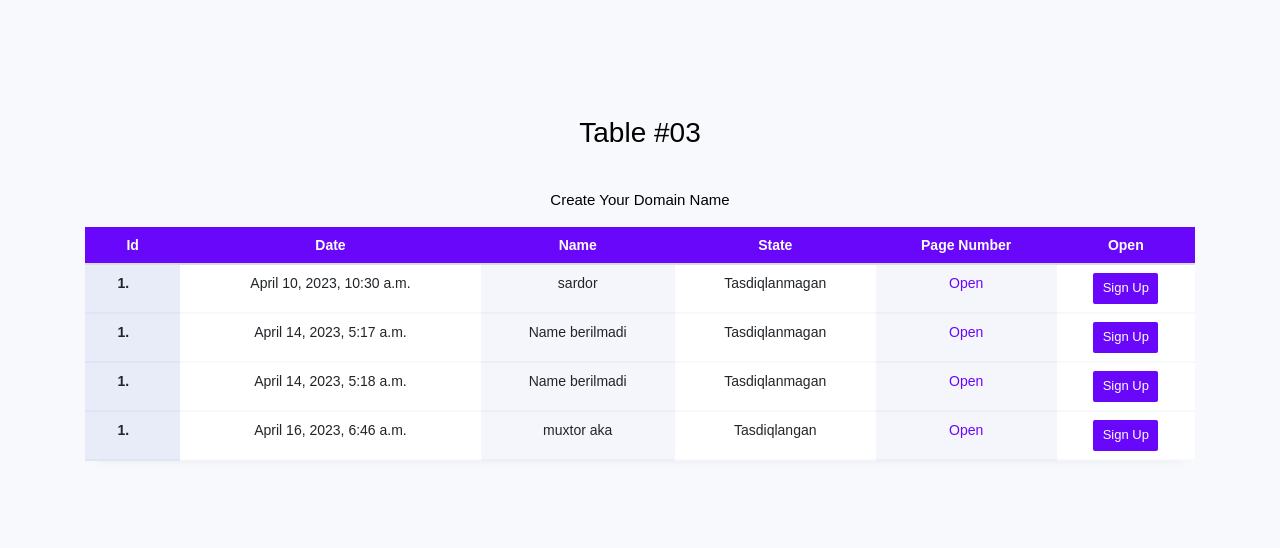
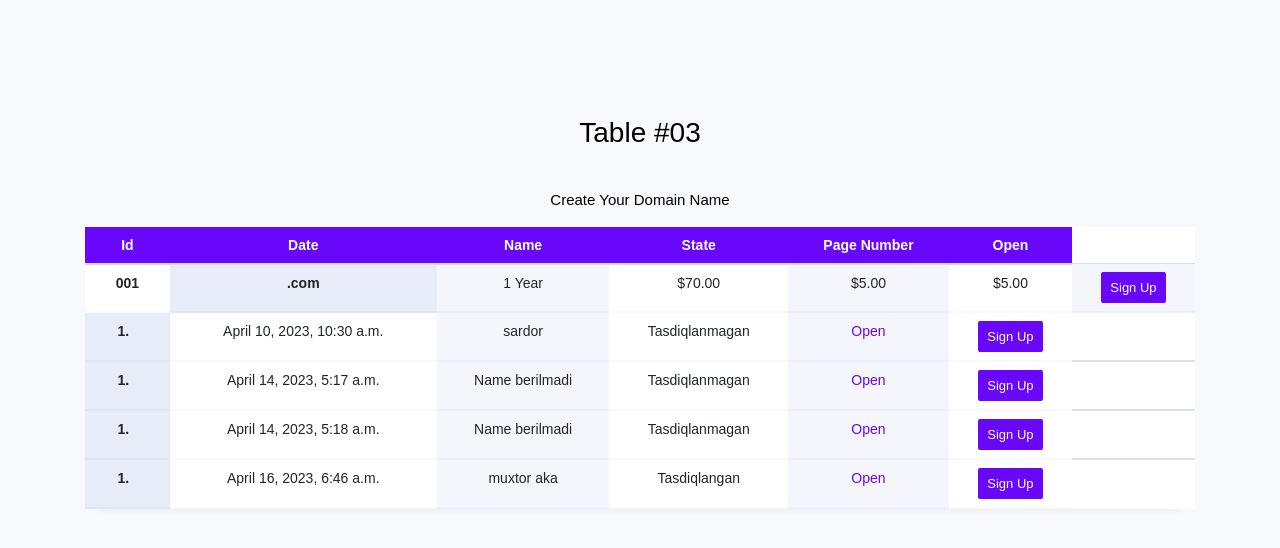
Before and after one commit to sukhrobabdullaev/statistika, a Django app: page / in a window 1280 px wide. Shown: the top 548 px of the page. Run offline with Django 3.2, Linux system fonts and the light colour scheme; data comes from the database, SQL or seed files in the repository; some libraries are stand-ins or nearby versions.

Commit message:
Update index.html

```diff
--- a/templates/index.html
+++ b/templates/index.html
@@ -19,7 +19,6 @@
 
                     <thead class="thead-primary">
                       <tr>
-
                         <th>Id</th>
                         <th>Date</th>
                         <th>Name</th>
@@ -28,6 +27,17 @@
                         <th>Open</th>
                       </tr>
                     </thead>
+                     <tbody>
+                     <tr>
+                        <th scope="row">001</th>
+                        <th scope="row" class="scope">.com</th>
+                        <td>1 Year</td>
+                        <td>$70.00</td>
+                        <td>$5.00</td>
+                        <td>$5.00</td>
+                        <td><a href="#" class="btn btn-primary">Sign Up</a></td>
+                       </tr>
+                     </tbody>
 
 
 
```
